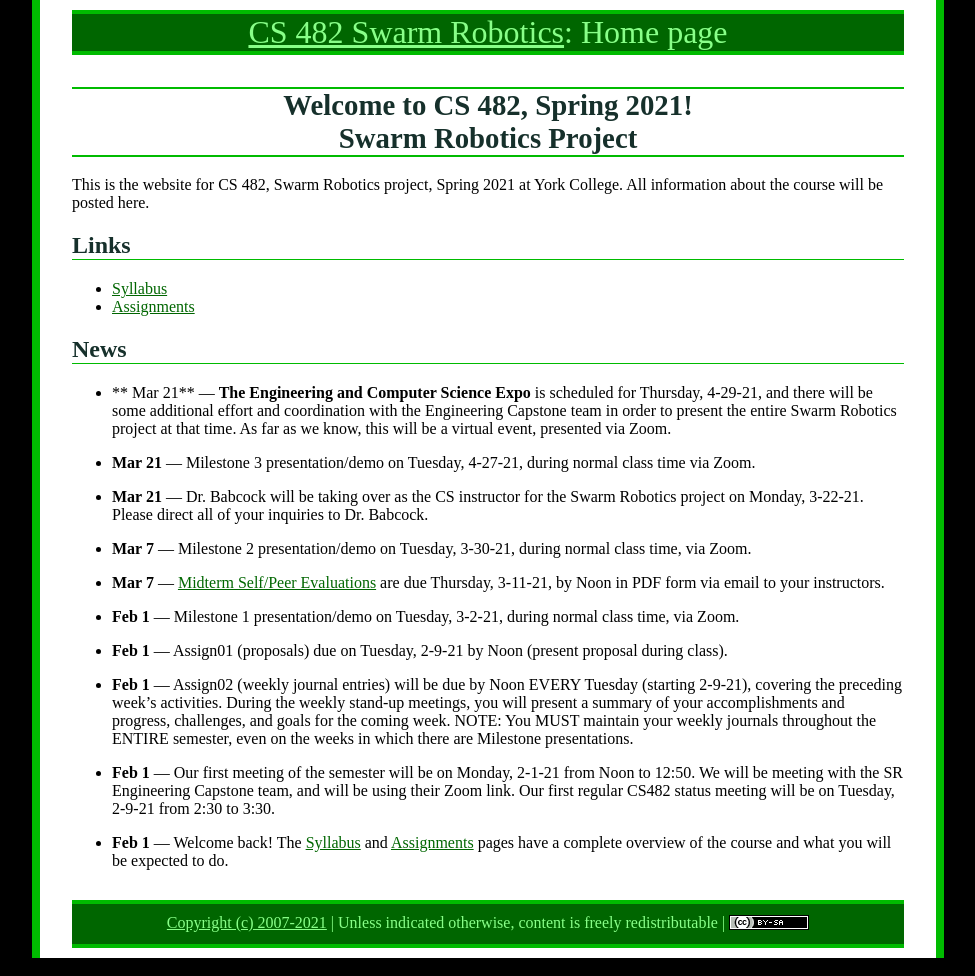
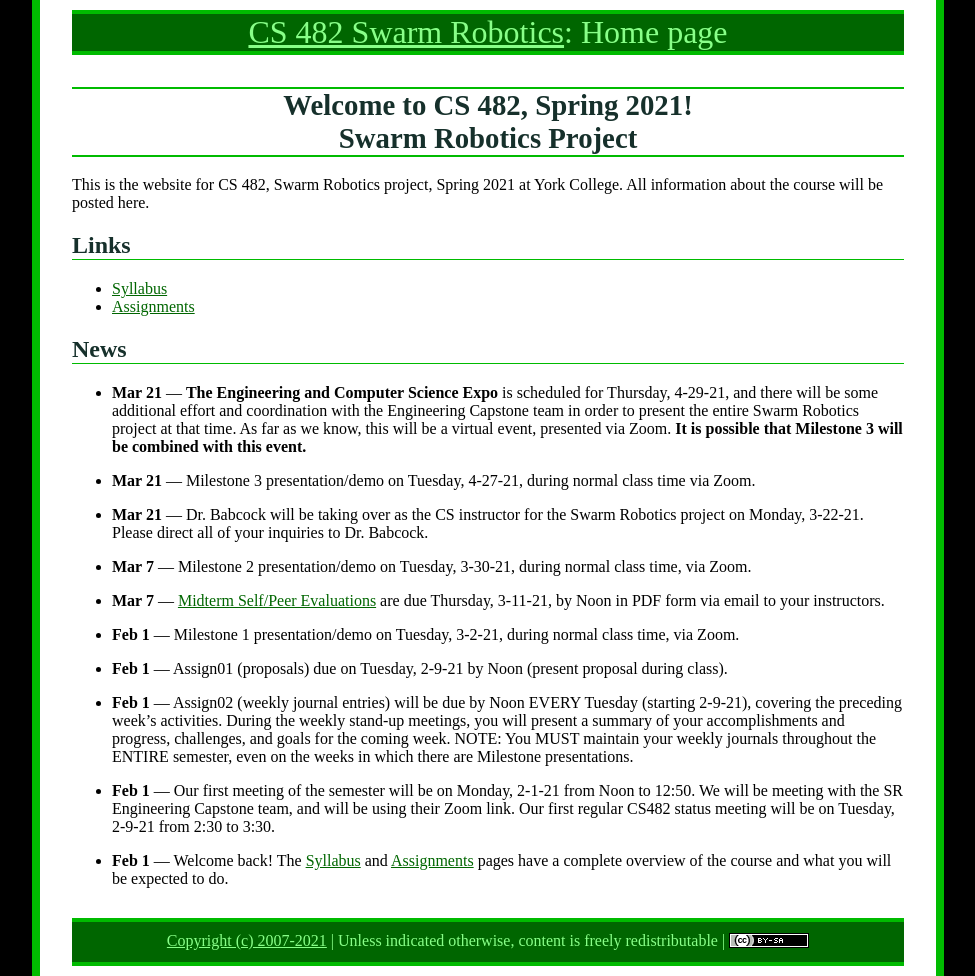
Before and after one commit to ycpcs/cs482-spring2021-SR, a Jekyll site: the page built from index.md, in a window 1280 px wide. Shown: the whole page, without its empty margins (152-1127 px from the left). Built offline with Jekyll 4.4.1, drawn with Linux system fonts in a browser that asks for light colours.

Commit message:
Engineering & CS Event update

```diff
--- a/index.md
+++ b/index.md
@@ -27,7 +27,7 @@ All information about the course will be posted here.
 
 -->
 
-* ** Mar 21** &mdash; **The Engineering and Computer Science Expo** is scheduled for Thursday, 4-29-21, and there will be some additional effort and coordination with the Engineering Capstone team in order to present the entire Swarm Robotics project at that time.  As far as we know, this will be a virtual event, presented via Zoom.
+* **Mar 21** &mdash; **The Engineering and Computer Science Expo** is scheduled for Thursday, 4-29-21, and there will be some additional effort and coordination with the Engineering Capstone team in order to present the entire Swarm Robotics project at that time.  As far as we know, this will be a virtual event, presented via Zoom.  **It is possible that Milestone 3 will be combined with this event.**
 
 * **Mar 21** &mdash; Milestone 3 presentation/demo on Tuesday, 4-27-21, during normal class time via Zoom.
 
```
